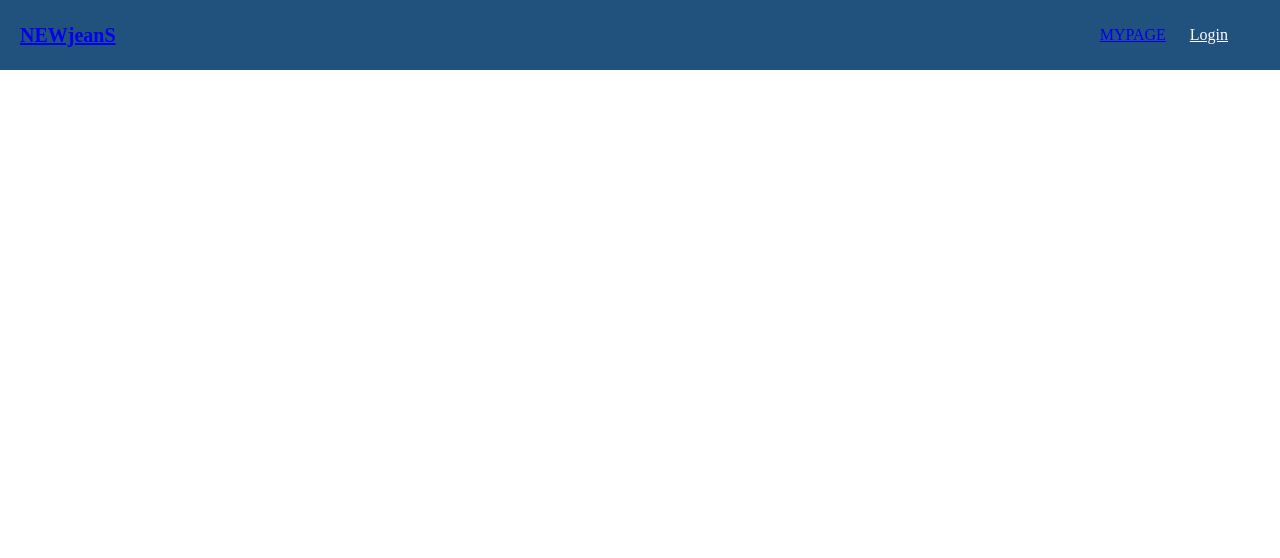
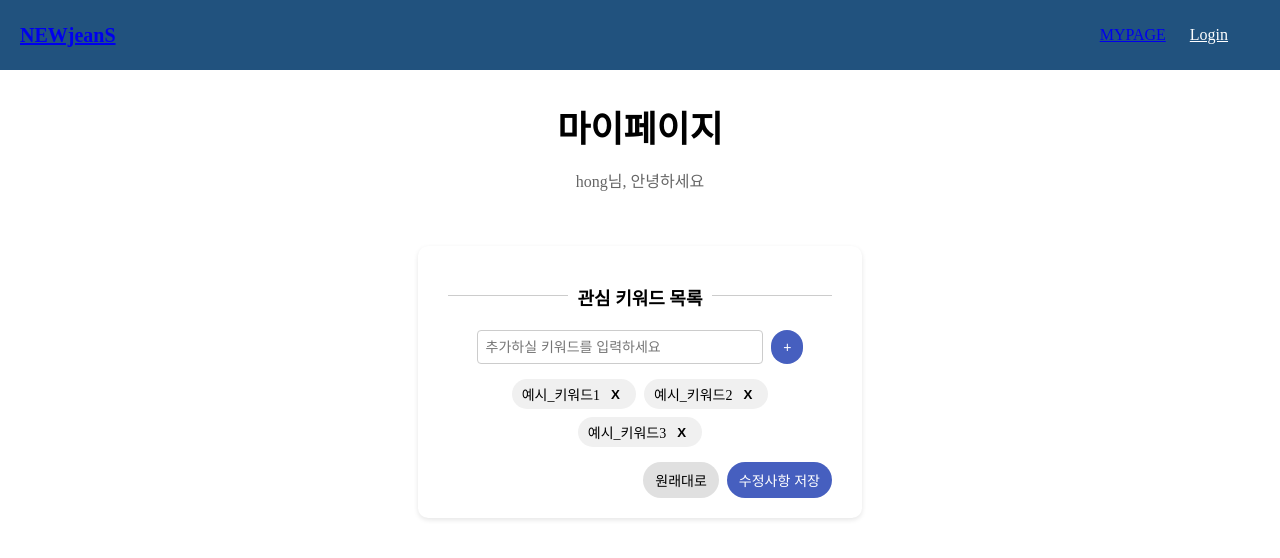
Before and after one commit to lg-cns-am-1-mini6/FE, a React (Vite) app in the folder news_app/: page /MypageKeyword in a window 1280 px wide. Shown: the top 558 px of the page. Built offline with nearby package versions, Linux system fonts and the light colour scheme.

Commit message:
feat: MypageProfile페이지 추가, MypageKeyword페이지 추가

```diff
--- a/news_app/src/App.jsx
+++ b/news_app/src/App.jsx
@@ -6,6 +6,8 @@ import Login from "./components/Login.jsx";
 import BasicPage from "./components/basicPage.jsx";
 import Mypage from "./components/Mypage.jsx";
 import "./App.css";
+import MypageProfile from "./components/MypageProfile.jsx";
+import MypageKeyword from "./components/MypageKeyword.jsx";
 
 function App() {
   return (
@@ -17,6 +19,8 @@ function App() {
           <Route path="/Mypage" element={<Mypage />} />
           <Route path="/NewsSearch" element={<NewsSearch />} />
           <Route path="/Login" element={<Login />} />
+          <Route path="/MypageProfile" element={<MypageProfile />} />
+          <Route path="/MypageKeyword" element={<MypageKeyword />} />
         </Routes>
       </div>
     </Router>
--- /dev/null
+++ b/news_app/src/components/MypageKeyword.css
@@ -0,0 +1,124 @@
+.mypage-header {
+    text-align: center;
+    margin-top: 100px;
+  }
+
+  .mypage-header h1 {
+    font-size: 36px;
+    font-weight: bold;
+    margin-bottom: 5px;
+  }
+
+  .mypage-header p {
+    color: #666;
+  }
+
+  .keyword-box {
+    background-color: #fff;
+    width: 30%;
+    margin: 20px auto;
+    padding: 20px 30px;
+    border-radius: 10px;
+    box-shadow: 0 2px 5px rgba(0, 0, 0, 0.1);
+    text-align: center;
+  }
+
+  .keyword-box h3 {
+    font-size: 18px;
+    margin-bottom: 15px;
+  }
+
+  .text-art {
+    display: flex;
+    align-items: center;
+    justify-content: center;
+    gap: 10px;
+    margin-bottom: 5px;
+    font-weight: bold;
+    font-size: 24px;
+  }
+
+  .horizonalBar {
+    flex-grow: 1;
+    height: 1px;
+    background-color: #ccc;
+  }
+
+  .keyword-add {
+    display: flex;
+    justify-content: center;
+    margin-bottom: 15px;
+  }
+
+  .keyword-add input {
+    padding: 8px;
+    font-size: 14px;
+    border: 1px solid #ccc;
+    border-radius: 4px;
+    width: 70%;
+  }
+
+  .keyword-add button {
+    padding: 8px 12px;
+    margin-left: 8px;
+    border: none;
+    border-radius: 40px;
+    font-size: 14px;
+    background-color: #465fbf;
+    color: white;
+    cursor: pointer;
+  }
+
+  .keyword-keywords {
+    display: flex;
+    flex-wrap: wrap;
+    justify-content: center;
+    gap: 8px;
+  }
+
+  .keyword-item {
+    display: flex;
+    align-items: center;
+    background-color: #f0f0f0;
+    padding: 5px 10px;
+    border-radius: 15px;
+    font-size: 14px;
+  }
+
+  .keyword-item button {
+    background: none;
+    border: none;
+    font-weight: bold;
+    margin-left: 5px;
+    cursor: pointer;
+  }
+
+  .keyword-buttons {
+    margin-top: 15px;
+    display: flex;
+    justify-content: flex-end;
+  }
+
+  .keyword-buttons button {
+    padding: 8px 12px;
+    margin-left: 8px;
+    border: none;
+    border-radius: 40px;
+    font-size: 14px;
+    cursor: pointer;
+  }
+
+  .keyword-buttons button:first-child {
+    background-color: #e0e0e0;
+  }
+
+  .keyword-buttons button:last-child {
+    background-color: #465fbf;
+    color: white;
+  }
+
+  .no_contents {
+    text-align: center;
+    margin-top: 20px;
+    color: #888;
+  }
--- /dev/null
+++ b/news_app/src/components/MypageKeyword.jsx
@@ -0,0 +1,90 @@
+import { useState } from "react";
+import "./MypageKeyword.css";
+
+function KeywordItem({ keyword, onDelete }) {
+  // 만약 키워드 길이가 10자 이상이면 10자까지만 보여주고 "..." 추가
+  const displayWord =
+    keyword.length >= 10 ? keyword.slice(0, 10) + "..." : keyword;
+  return (
+    <div className="keyword-item">
+      <span>{displayWord}</span>
+      <button onClick={onDelete}>X</button>
+    </div>
+  );
+}
+
+export default function MypageKeyword() {
+  const username = "hong"; // 현재 사용자 이름
+  const initialKeywords = ["예시_키워드1", "예시_키워드2", "예시_키워드3"];
+  const [keywords, setKeywords] = useState(initialKeywords);
+  const [newKeyword, setNewKeyword] = useState("");
+
+  // 입력창에 값을 입력 후 + 버튼을 누르면 새 키워드 추가
+  const addKeyword = () => {
+    if (newKeyword.trim() !== "") {
+      setKeywords([...keywords, newKeyword.trim()]);
+      setNewKeyword("");
+    }
+  };
+
+  // 각 키워드 옆의 X 버튼 클릭 시 해당 키워드 삭제
+  const deleteKeyword = (index) => {
+    setKeywords(keywords.filter((_, i) => i !== index));
+  };
+
+  // 원래대로 버튼 클릭 시 초기 키워드 목록 복원
+  const resetKeywords = () => {
+    setKeywords(initialKeywords);
+  };
+
+  // 수정사항 저장 버튼 클릭 시 변경된 키워드 목록을 서버 전송(여기서는 콘솔 출력)
+  const saveChanges = () => {
+    console.log("변경사항 저장:", keywords);
+    // 추후 서버 API 연동 구현
+  };
+
+  return (
+    <div>
+      <header className="mypage-header">
+        <h1>마이페이지</h1>
+        <p>{username}님, 안녕하세요</p>
+      </header>
+      <br />
+      <div className="keyword-box">
+        <div className="text-art">
+          <span className="horizonalBar"></span>
+          <h3>관심 키워드 목록</h3>
+          <span className="horizonalBar"></span>
+        </div>
+        {/* 키워드 추가 입력창 */}
+        <div className="keyword-add">
+          <input
+            type="text"
+            placeholder="추가하실 키워드를 입력하세요"
+            value={newKeyword}
+            onChange={(e) => setNewKeyword(e.target.value)}
+          />
+          <button onClick={addKeyword}>+</button>
+        </div>
+        {keywords.length === 0 && (
+          <div className="no_contents">등록된 관심 키워드가 없습니다</div>
+        )}
+        {keywords.length > 0 && (
+          <div className="keyword-keywords">
+            {keywords.map((keyword, index) => (
+              <KeywordItem
+                key={index}
+                keyword={keyword}
+                onDelete={() => deleteKeyword(index)}
+              />
+            ))}
+          </div>
+        )}
+        <div className="keyword-buttons">
+          <button onClick={resetKeywords}>원래대로</button>
+          <button onClick={saveChanges}>수정사항 저장</button>
+        </div>
+      </div>
+    </div>
+  );
+}
--- /dev/null
+++ b/news_app/src/components/MypageProfile.css
@@ -0,0 +1,103 @@
+/* 공통 헤더 스타일 (Mypage.js와 동일) */
+.mypage-header {
+    text-align: center;
+    margin-top: 100px;
+  }
+
+  .mypage-header h1 {
+    font-size: 36px;
+    font-weight: bold;
+    margin-bottom: 5px;
+  }
+
+  .mypage-header p {
+    color: #666;
+  }
+
+  /* 개인정보 수정 타이틀 영역 */
+  .text-art {
+    display: flex;
+    align-items: center;
+    justify-content: center;
+    gap: 10px;
+    margin-bottom: 20px;
+    font-weight: bold;
+    font-size: 24px;
+  }
+
+  .horizonalBar {
+    flex-grow: 1;
+    height: 1px;
+    background-color: #ccc;
+  }
+
+  /* 개인정보 수정 메인 컨테이너 */
+  .profile-container {
+    width: 819px;
+    height: 400px;
+    background-color: #dae9fb;
+    border-radius: 15px;
+    margin: 0 auto;
+    padding: 40px;
+    box-sizing: border-box;
+    display: flex;
+    position: relative;
+  }
+
+  /* 프로필 사진 */
+  .profile-image-area {
+    display: flex;
+    flex-direction: column;
+    align-items: center;
+  }
+
+  .profile-image {
+    width: 250px;
+    height: 250px;
+    background-color: #d9d9d9;
+    border-radius: 50%;
+    background-size: cover;
+    background-position: center;
+    margin-bottom: 20px;
+  }
+
+  /* 사진 업로드 버튼 */
+  .upload-button {
+    display: inline-block;
+    background-color: #ffffff;
+    border-radius: 10px;
+    padding: 10px 20px;
+    cursor: pointer;
+    border: 1px solid #ccc;
+  }
+
+  /* 우측 영역 (이름, 이메일 표시) */
+  .profile-info {
+    flex: 1;
+    padding-left: 40px;
+    display: flex;
+    padding-top: 60px;
+    flex-direction: column;
+    justify-content: flex-start;
+    align-items: flex-start;
+    font-size: 25px;
+    color: #000;
+  }
+
+  .profile-info p {
+    margin: 5px 0;
+  }
+
+  /* 우측 하단 저장 버튼 */
+  .save-button {
+    position: absolute;
+    bottom: 20px;
+    right: 20px;
+    padding: 10px 20px;
+    background-color: #465fbf;
+    color: #fff;
+    border: none;
+    border-radius: 40px;
+    cursor: pointer;
+    font-size: 16px;
+  }
--- /dev/null
+++ b/news_app/src/components/MypageProfile.jsx
@@ -0,0 +1,59 @@
+import { useState } from "react";
+import "./MypageProfile.css";
+
+export default function MypageProfile() {
+  const [username] = useState("hong");
+  const [email] = useState("hong@example.com");
+  const [image, setImage] = useState(null);
+
+  const handleImageChange = (e) => {
+    if (e.target.files && e.target.files[0]) {
+      const file = e.target.files[0];
+      setImage(URL.createObjectURL(file));
+    }
+  };
+
+  const handleSave = () => {
+    console.log("변경사항 저장", image);
+    // 여기서 서버로 변경사항 전송하는 로직 구현
+  };
+
+  return (
+    <>
+      <header className="mypage-header">
+        <h1>마이페이지</h1>
+        <p>{username}님, 안녕하세요</p>
+      </header>
+      <br></br>
+      <div className="text-art">
+        <span className="horizonalBar"></span>
+        <h3>개인정보 수정</h3>
+        <span className="horizonalBar"></span>
+      </div>
+      <div className="profile-container">
+        <div className="profile-image-area">
+          <div
+            className="profile-image"
+            style={{ backgroundImage: image ? `url(${image})` : "none" }}
+          ></div>
+          <label htmlFor="fileInput" className="upload-button">
+            사진 업로드
+          </label>
+          <input
+            type="file"
+            id="fileInput"
+            onChange={handleImageChange}
+            style={{ display: "none" }}
+          />
+        </div>
+        <div className="profile-info">
+          <p className="profile-name">{username}</p>
+          <p className="profile-email">{email}</p>
+        </div>
+        <button className="save-button" onClick={handleSave}>
+          저장
+        </button>
+      </div>
+    </>
+  );
+}
--- a/news_app/src/components/NewsDetail.css
+++ b/news_app/src/components/NewsDetail.css
@@ -12,7 +12,7 @@
 }
 
 .modal-content {
-  background: #f4f4f4; /* NewsSearch와 동일한 배경 */
+  background: #f4f4f4;
   width: 90%;
   max-width: 720px;
   max-height: 80%;
```
Also changed, not shown: news_app/src/components/Mypage.css (line endings or trailing spaces), news_app/src/components/Mypage.jsx (line endings or trailing spaces).
